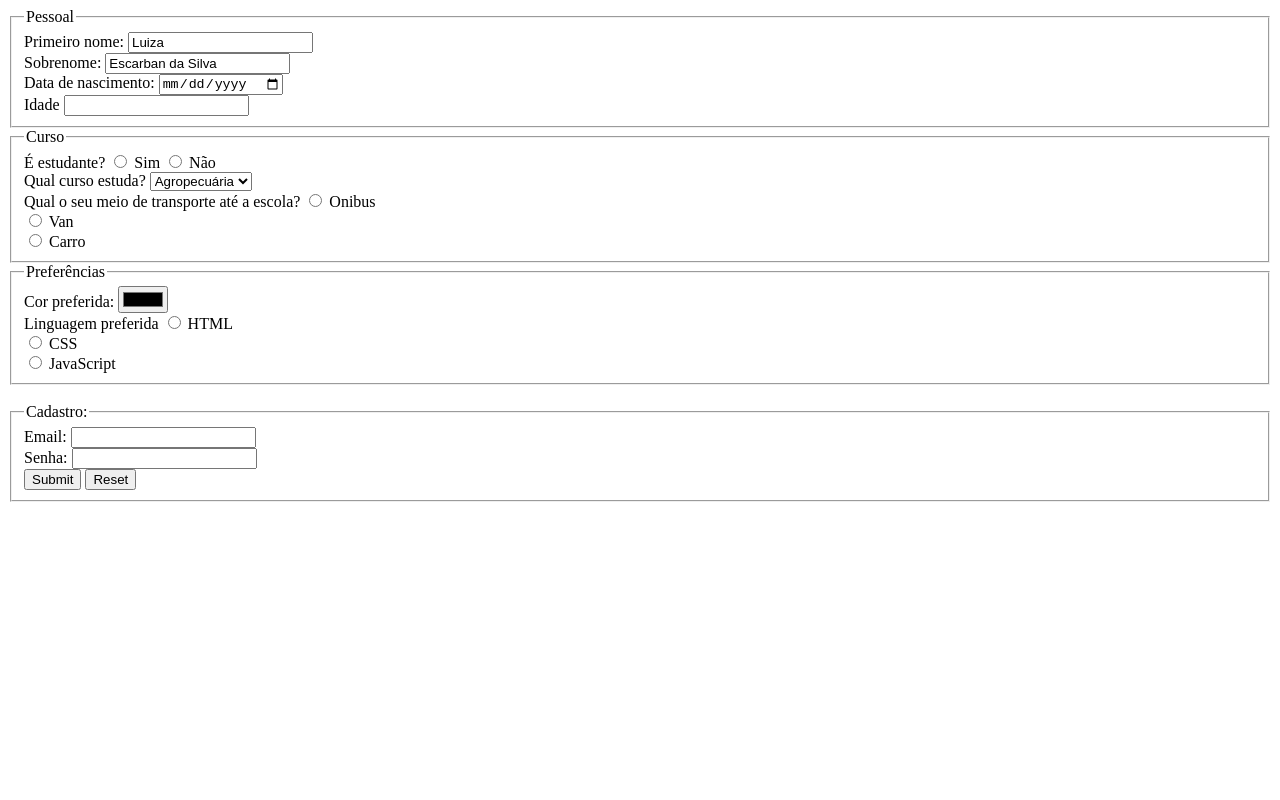
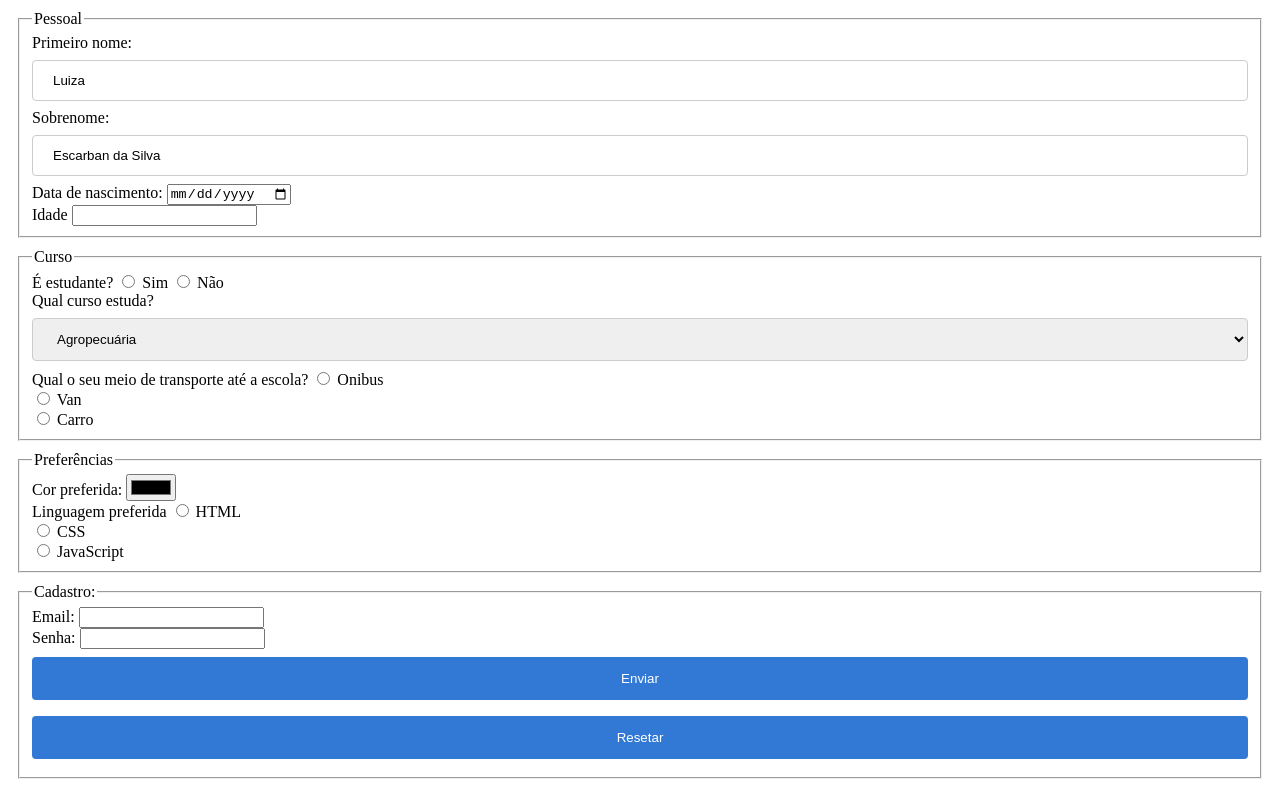
Before and after one commit to Luizaescarban/forms, a plain HTML site: page index.html in a window 1280 px wide. Drawn offline with Linux system fonts and the light colour scheme.

Commit message:
css do formulario

```diff
--- a/index.html
+++ b/index.html
@@ -5,6 +5,50 @@
     <meta charset="UTF-8">
     <meta name="viewport" content="width=device-width, initial-scale=1.0">
     <title>Forms</title>
+    <style>
+        input[type=text],
+        select {
+            width: 100%;
+            padding: 12px 20px;
+            margin: 8px 0;
+            display: inline-block;
+            border: 1px solid #ccc;
+            border-radius: 4px;
+            box-sizing: border-box;
+        }
+
+        input[type=submit] {
+            width: 100%;
+            background-color: rgb(50, 121, 214);
+            color: white;
+            padding: 14px 20px;
+            margin: 8px 0;
+            border: none;
+            border-radius: 4px;
+            cursor: pointer;
+        }
+        input[type=reset] {
+            width: 100%;
+            background-color:rgb(50, 121, 214);
+            color: white;
+            padding: 14px 20px;
+            margin: 8px 0;
+            border: none;
+            border-radius: 4px;
+            cursor: pointer;
+        }
+
+        input[type=submit]:hover {
+            background-color: rgb(57, 134, 235);
+        }
+        input[type=reset]:hover {
+            background-color: rgb(57, 134, 235);
+        }
+
+        fieldset {
+            margin: 10px;
+        }
+    </style>
 </head>
 
 <body>
@@ -18,7 +62,7 @@
             <input type="text" id="Snome" name="Snome" value="Escarban da Silva">
             <br>
             <label for="Data">Data de nascimento:</label>
-            <input type="date" id="Data" name="Data" >
+            <input type="date" id="Data" name="Data">
             <br>
             <label for="txtNum">Idade</label>
             <input type="number" name="txtNum" id="txtNum">
@@ -60,7 +104,6 @@
             <input type="radio" id="javascript" name="fav_language" value="JavaScript">
             <label for="javascript">JavaScript</label>
         </fieldset>
-            <br>
         <fieldset>
             <legend>Cadastro:</legend>
             <label for="email">Email:</label>
@@ -69,8 +112,8 @@
             <label for="Senha">Senha:</label>
             <input type="password" id="pwd" name="pwd">
             <br>
-            <input type="submit" value="Submit">
-            <input type="reset" value="Reset">
+            <input type="submit" value="Enviar">
+            <input type="reset" value="Resetar">
         </fieldset>
     </form>
 </body>
```
Lines whose indentation alone changed are shown as unchanged.
